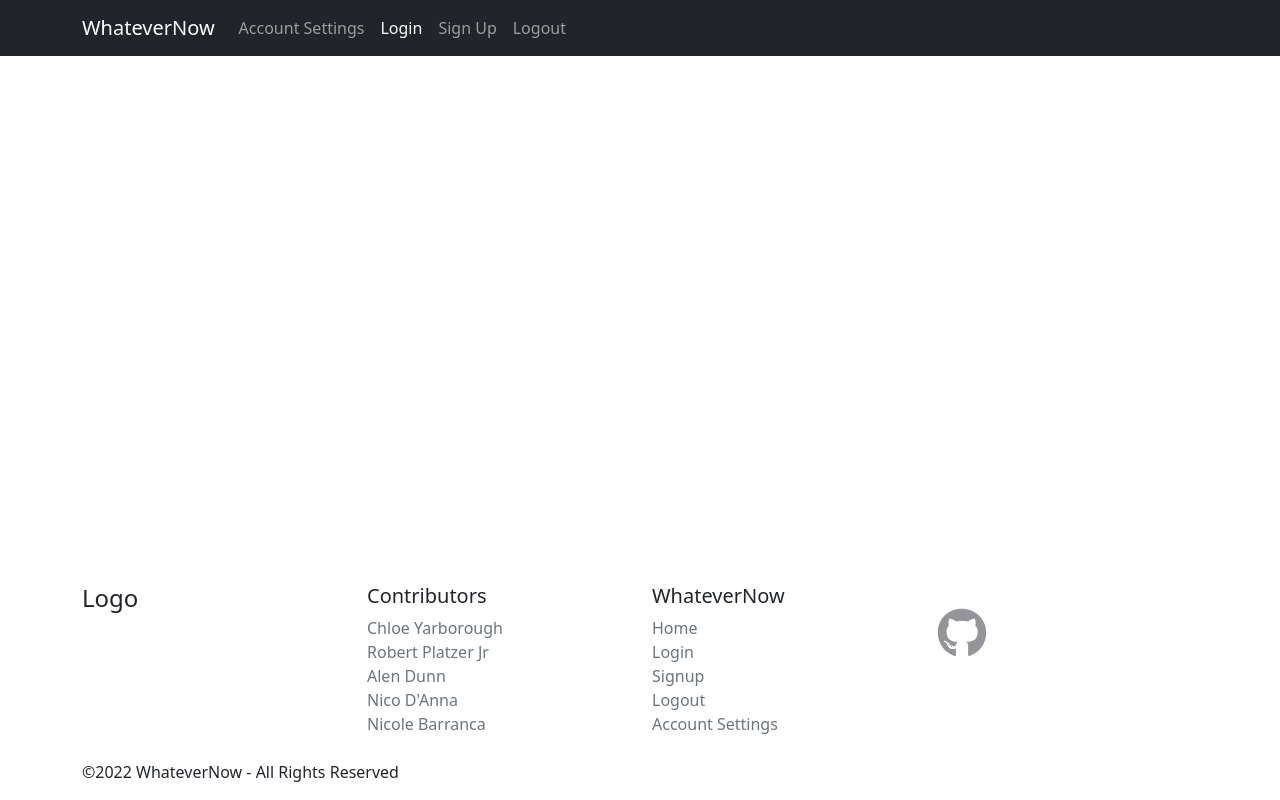
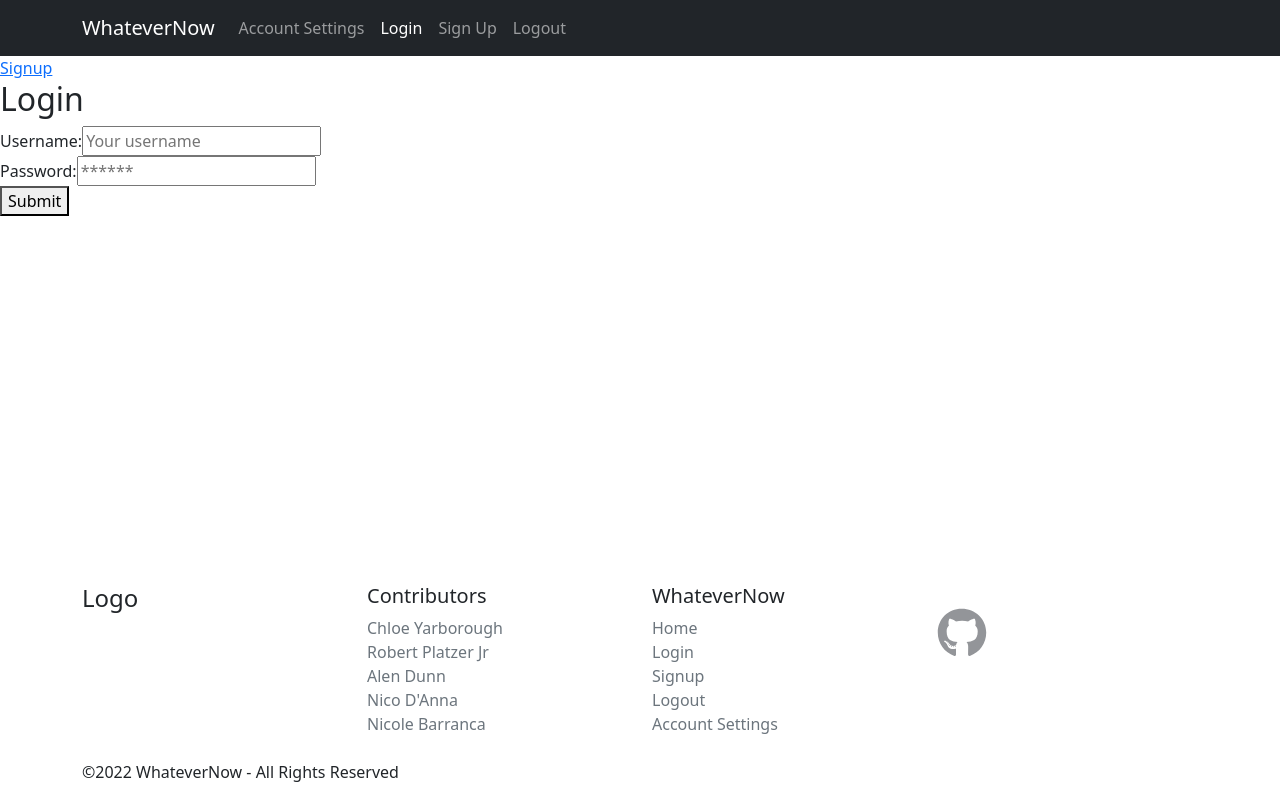
Before and after one commit to chloeyarb/Whatever-Now, a React (Create React App) app in the folder client/: page /login in a window 1280 px wide. Built offline with nearby package versions, Linux system fonts and the light colour scheme.

Commit message:
fix login/signup

```diff
--- a/client/src/App.js
+++ b/client/src/App.js
@@ -3,6 +3,8 @@
 import Header from "./components/Header";
 import Footer from "./components/Footer";
 import Home from "./pages/Home";
+import Login from "./pages/Login";
+import Signup from "./pages/Signup";
 import { ApolloProvider, ApolloClient, InMemoryCache, createHttpLink } from '@apollo/client';
 import { setContext } from '@apollo/client/link/context';
 
@@ -38,6 +40,8 @@
       <div>
         <Routes>
           <Route path="/" element={<Home />} />
+          <Route path="login" element={<Login />} />
+          <Route path="signup" element={<Signup/>} />
         </Routes>
       </div>
       <Footer />
--- a/client/src/pages/Home.js
+++ b/client/src/pages/Home.js
@@ -4,7 +4,7 @@
 import Card from "react-bootstrap/Card";
 import { Uploader } from "uploader";
 import { UploadButton } from "react-uploader";
-import { useQuery } from '@apollo/client';
+import { useQuery, useMutation } from '@apollo/client';
 import { QUERY_POSTS } from "../utils/queries";
 import auth from "../utils/auth";
 
@@ -14,6 +14,8 @@
   const uploader = new Uploader({ apiKey: "free" });
   const [pictureUrl, setPictureUrl] = useState('');
   const { loading, data } = useQuery(QUERY_POSTS);
+  const posts = data?.posts || [];
+  console.log(posts);
   const loggedIn = auth.LoggedIn();
 
   return (
--- a/client/src/pages/Login.js
+++ b/client/src/pages/Login.js
@@ -41,8 +41,8 @@
                   <input placeholder="Your username" name="username" type="username" id="username" onChange={handleUpdate}/>
               </div>
               <div className=''>
-                  <label htmlFor="pwd">Password:</label>
-                  <input placeholder="******" name="pw" type="pw" id="pw" onChange={handleUpdate} />
+                  <label htmlFor="password">Password:</label>
+                  <input placeholder="******" name="password" type="password" id="pw" onChange={handleUpdate} />
               </div>
               {error ? (
                   <div>
--- a/client/src/pages/Signup.js
+++ b/client/src/pages/Signup.js
@@ -44,8 +44,8 @@
                     <input placeholder="Your email" name="email" type="email" id="email" onChange={handleUpdate}/>
                 </div>
                 <div className=''>
-                    <label htmlFor="pwd"> Password:</label>
-                    <input placeholder="******" name="pw" type="pw" id="pw" onChange={handleUpdate}/>
+                    <label htmlFor="password"> Password:</label>
+                    <input placeholder="******" name="password" type="password" id="pw" onChange={handleUpdate}/>
                 </div>
                 <div className=''>
                     <button type="submit">Submit</button>
```
